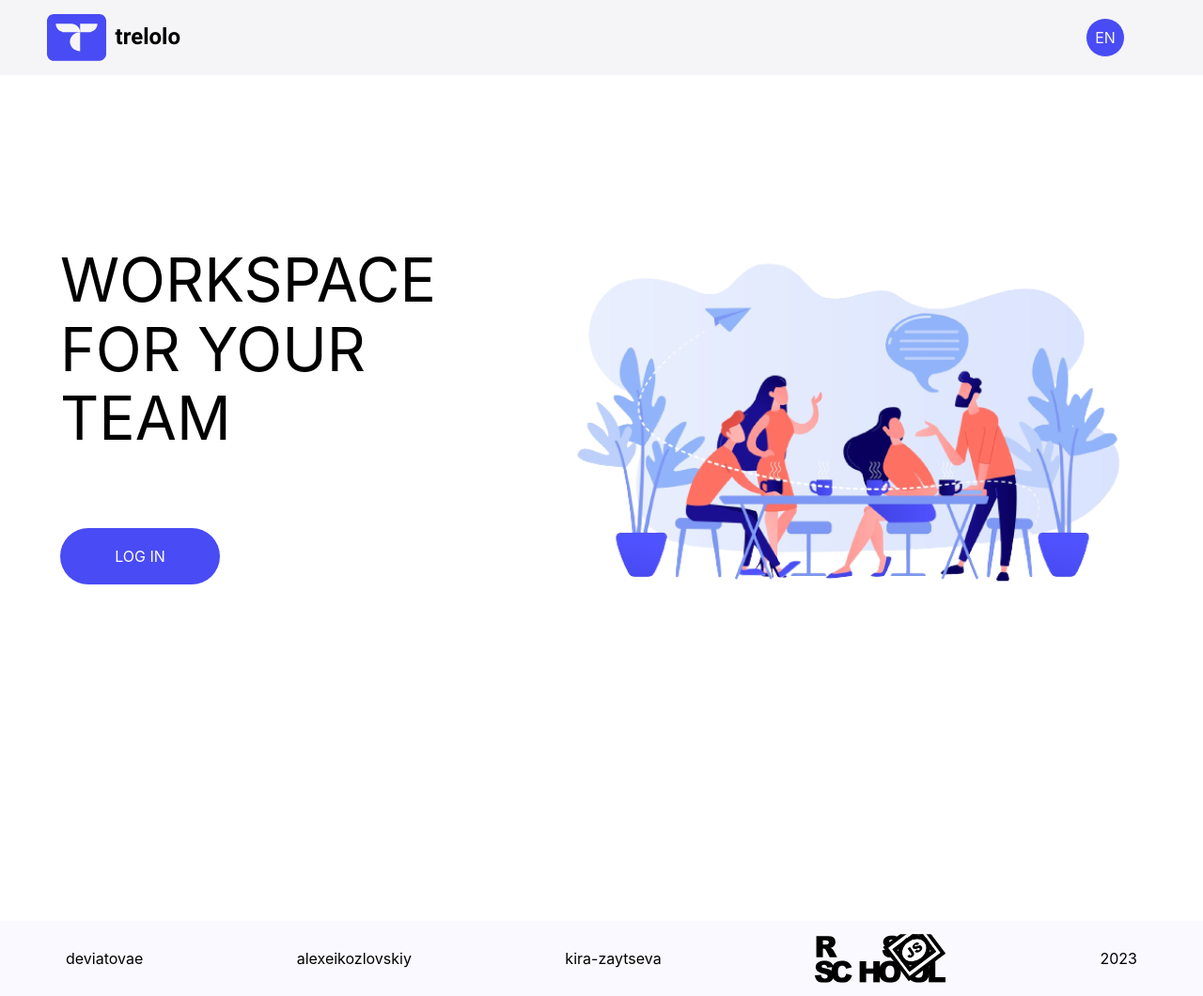
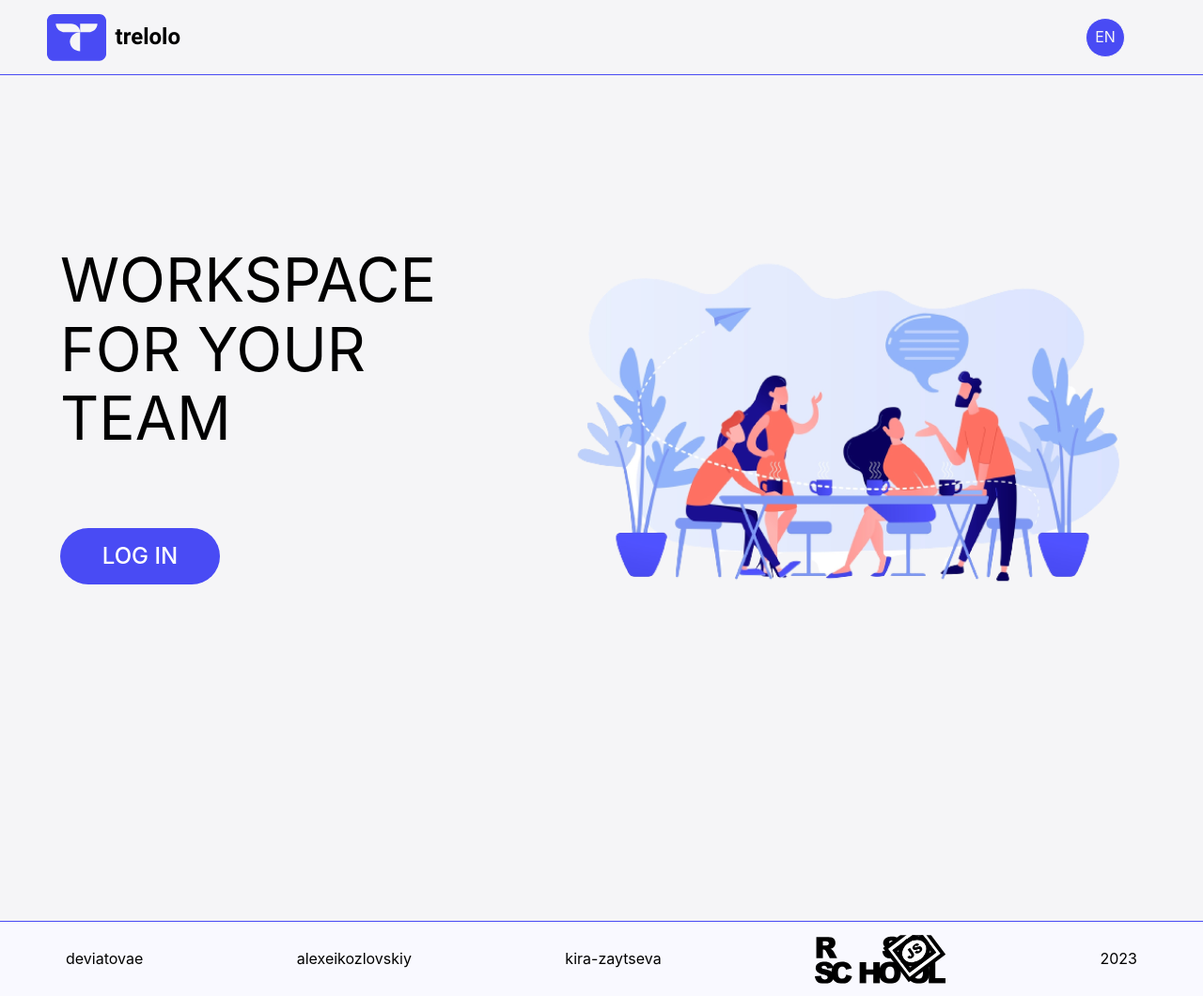
Before and after one commit to deviatovae/trelolo, a React (Create React App) app: page / in a window 1280 px wide. Shown: the whole page at 94% size. Built offline with nearby package versions, Linux system fonts and the light colour scheme.

Commit message:
feat: changes styles

```diff
--- a/src/components/view/footer/footerViews.scss
+++ b/src/components/view/footer/footerViews.scss
@@ -9,6 +9,8 @@
     align-items: center;
     justify-content: space-between;
     box-sizing: border-box;
+    border-top: 1px solid $mainBlue;
+
 
     &__school-img {
       background: url(../../../../src/assets/img/rs_school_js.svg) center no-repeat;
--- a/src/components/view/header/headerViews.scss
+++ b/src/components/view/header/headerViews.scss
@@ -9,6 +9,7 @@
     align-items: center;
     justify-content: space-between;
     box-sizing: border-box;
+    border-bottom: 1px solid $mainBlue;
 
     &__logo-wrapper {
       padding-left: 30px;
--- a/src/pages/welcome/welcomeViews.scss
+++ b/src/pages/welcome/welcomeViews.scss
@@ -2,6 +2,7 @@
 
 .welcome-wrapper {
    min-height: 900px;
+   background-color: $mainBg ;
 
   @media screen and (max-width: 1100px) {
     min-height: 1000px;
@@ -43,6 +44,9 @@
     align-items: center;
     justify-content: center;
     color: $white;
+    font-weight: 500;
+    font-size: 24px;
+
     cursor: pointer;
     transition: 0.3s transform, 0.3s background ;
 
```
